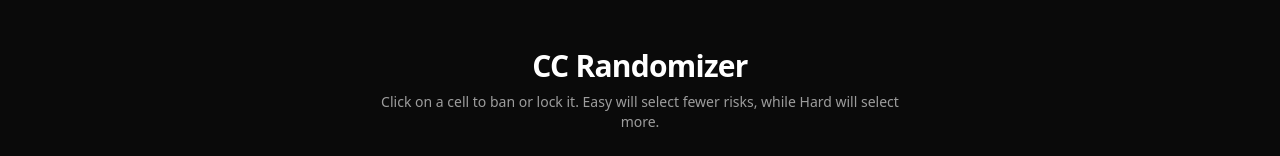
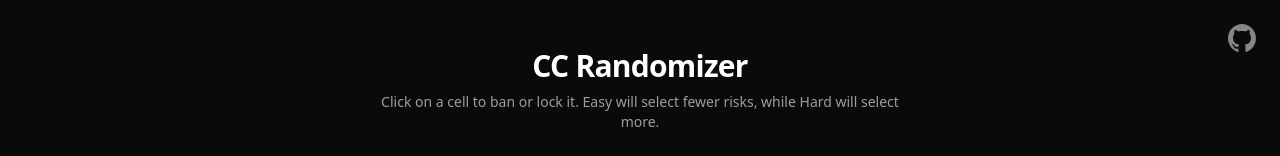
Before and after one commit to GabrielVD/cc-randomizer, a React (Vite) app: page / in a window 1280 px wide. Shown: the top 156 px of the page. Built offline with nearby package versions, Linux system fonts and the light colour scheme.

Commit message:
Github button

```diff
--- a/src/App.tsx
+++ b/src/App.tsx
@@ -12,6 +12,7 @@ import {
 } from './generateCode'
 import { buildShareUrl, copyText, readShareSettingsFromHash, shareOrCopyUrl, type ShareSettings } from './share'
 import Tooltip from './Tooltip'
+import githubIcon from './assets/github.svg'
 
 const DIFFICULTIES: { key: Difficulty; label: string }[] = [
   { key: 'easy', label: 'Easy' },
@@ -205,6 +206,21 @@ function App() {
 
   return (
     <main className="flex min-h-svh flex-col items-center justify-center gap-6 px-20 py-12">
+      <a
+        href="https://github.com/GabrielVD/cc-randomizer"
+        target="_blank"
+        rel="noopener noreferrer"
+        aria-label="GitHub"
+        className="fixed top-6 right-6 flex cursor-pointer items-center opacity-50 transition-opacity hover:opacity-100 focus-visible:outline-2 focus-visible:outline-offset-2 focus-visible:outline-white"
+      >
+        <img
+          src={githubIcon}
+          alt=""
+          aria-hidden="true"
+          draggable={false}
+          className="h-7 w-7"
+        />
+      </a>
       <header className="flex flex-col items-center gap-2">
         <h1 className="m-0 text-3xl font-bold tracking-tight text-white">CC Randomizer</h1>
         <p className="m-0 max-w-prose text-center text-sm text-white/60">
```
Also changed, not shown: src/assets/github.svg (added), 1 other file (tests, documents, lock files or other folders).
